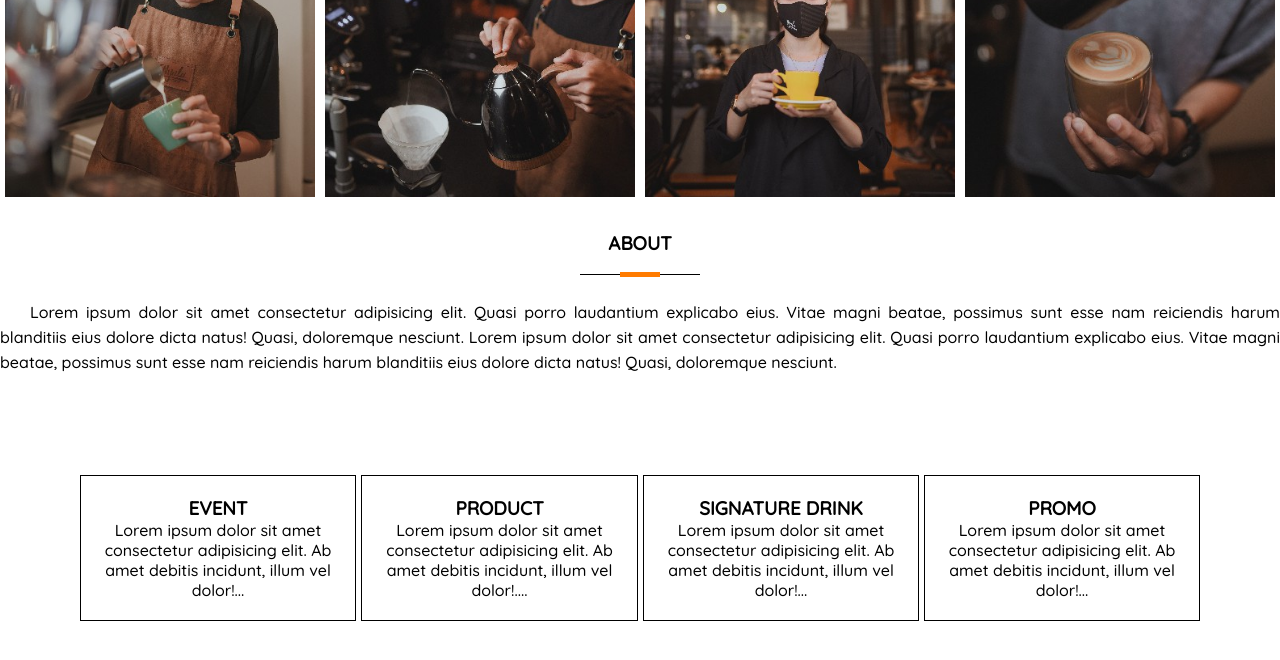
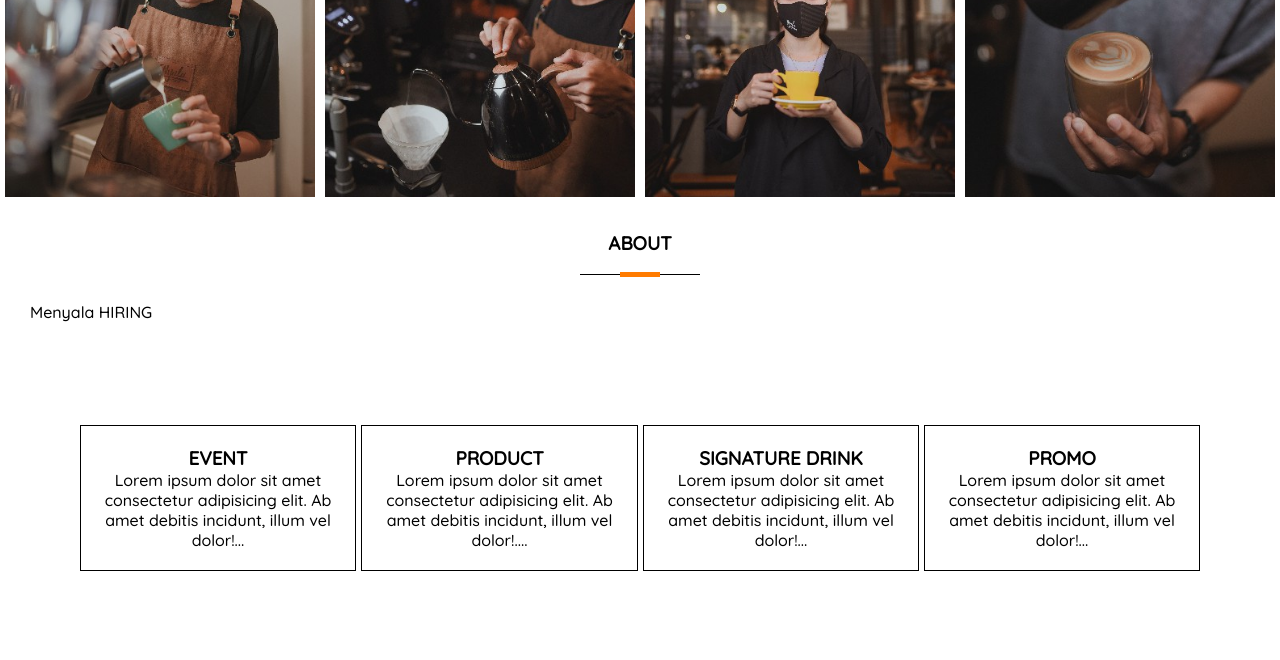
Before and after one commit to menyala/menyala.github.io, a plain HTML site: page index.html in a window 1280 px wide. Shown: the part 966-1626 px from the top of the page. Drawn offline with nearby package versions, Linux system fonts and the light colour scheme; grey boxes are pictures that could not be loaded.

Commit message:
Update index.html

```diff
--- a/index.html
+++ b/index.html
@@ -87,8 +87,7 @@
 
         <div class="container">
             <h3>ABOUT</h3>
-        <p>Lorem ipsum dolor sit amet consectetur adipisicing elit. Quasi porro laudantium explicabo eius. Vitae magni beatae, possimus sunt esse nam reiciendis harum blanditiis eius dolore dicta natus! Quasi, doloremque nesciunt.
-       Lorem ipsum dolor sit amet consectetur adipisicing elit. Quasi porro laudantium explicabo eius. Vitae magni beatae, possimus sunt esse nam reiciendis harum blanditiis eius dolore dicta natus! Quasi, doloremque nesciunt.</p>
+        <p>Menyala HIRING</p>
         </div>
     </section>
 
```
